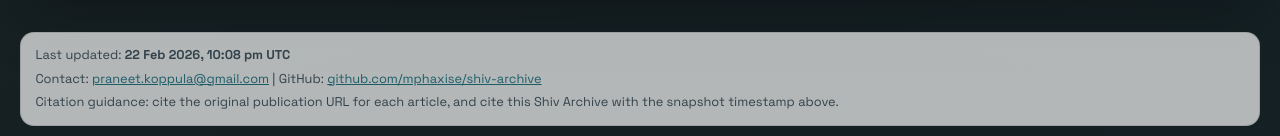
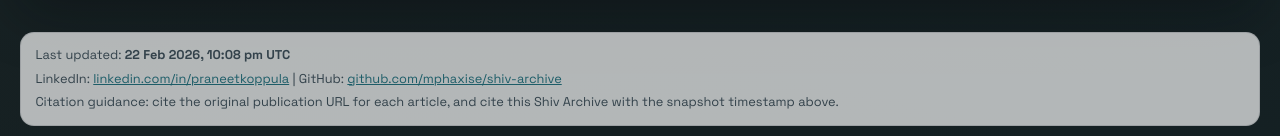
Before and after one commit to mphaxise/shiv-archive, a Next.js app: page / in a window 1280 px wide. Shown: the part 8433-8569 px from the top of the page. Built offline with nearby package versions, Linux system fonts and the light colour scheme.

Commit message:
Replace footer email with LinkedIn profile link

```diff
--- a/src/components/shared/SiteFooter.tsx
+++ b/src/components/shared/SiteFooter.tsx
@@ -31,7 +31,11 @@ export function SiteFooter({
         Last updated: <strong>{lastUpdated}</strong>
       </p>
       <p>
-        Contact: <a href="mailto:praneet.koppula@gmail.com">praneet.koppula@gmail.com</a> |
+        LinkedIn:{" "}
+        <a href="https://www.linkedin.com/in/praneetkoppula/" target="_blank" rel="noreferrer">
+          linkedin.com/in/praneetkoppula
+        </a>{" "}
+        |
         GitHub:{" "}
         <a href="https://github.com/mphaxise/shiv-archive" target="_blank" rel="noreferrer">
           github.com/mphaxise/shiv-archive
```
